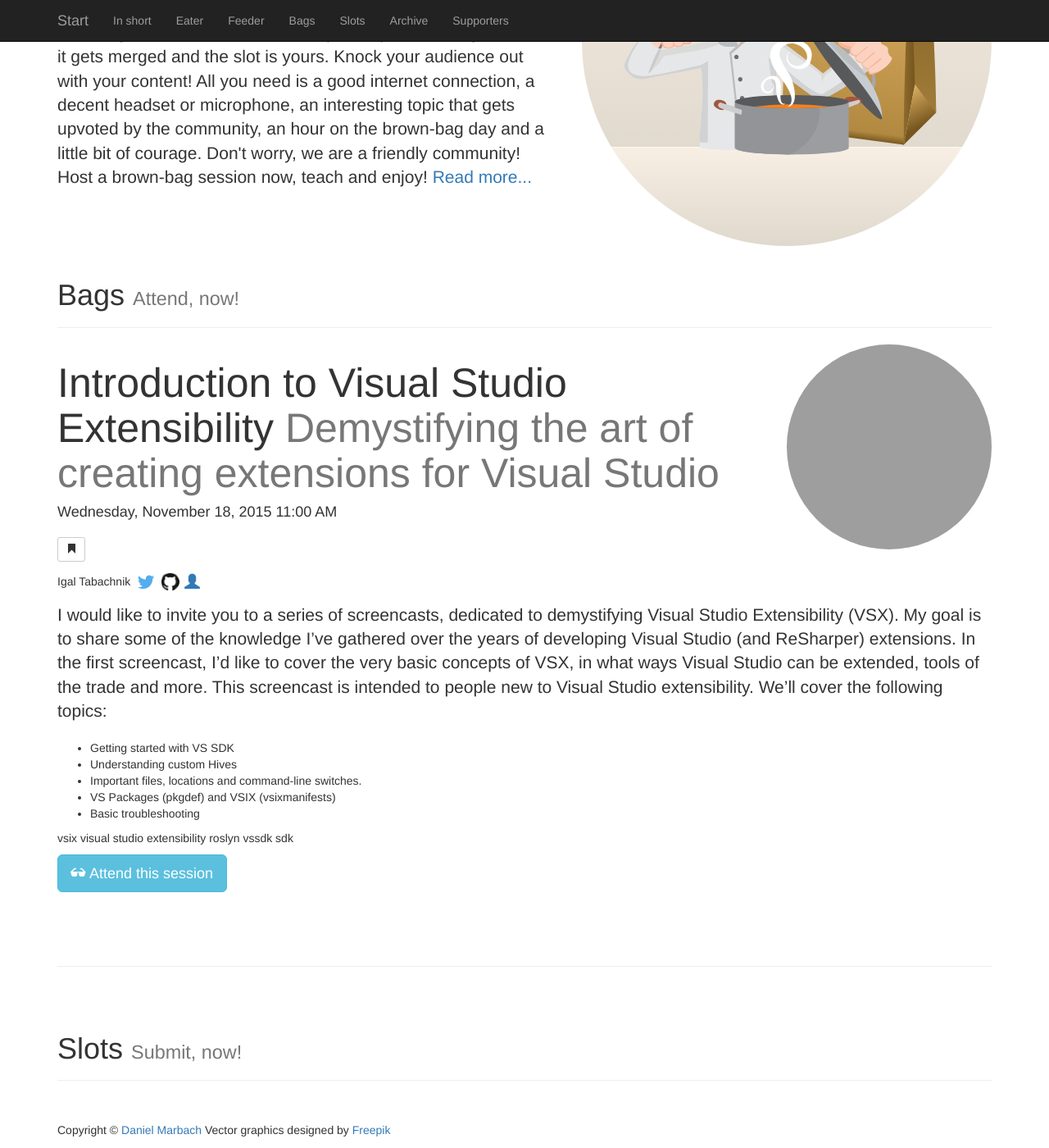
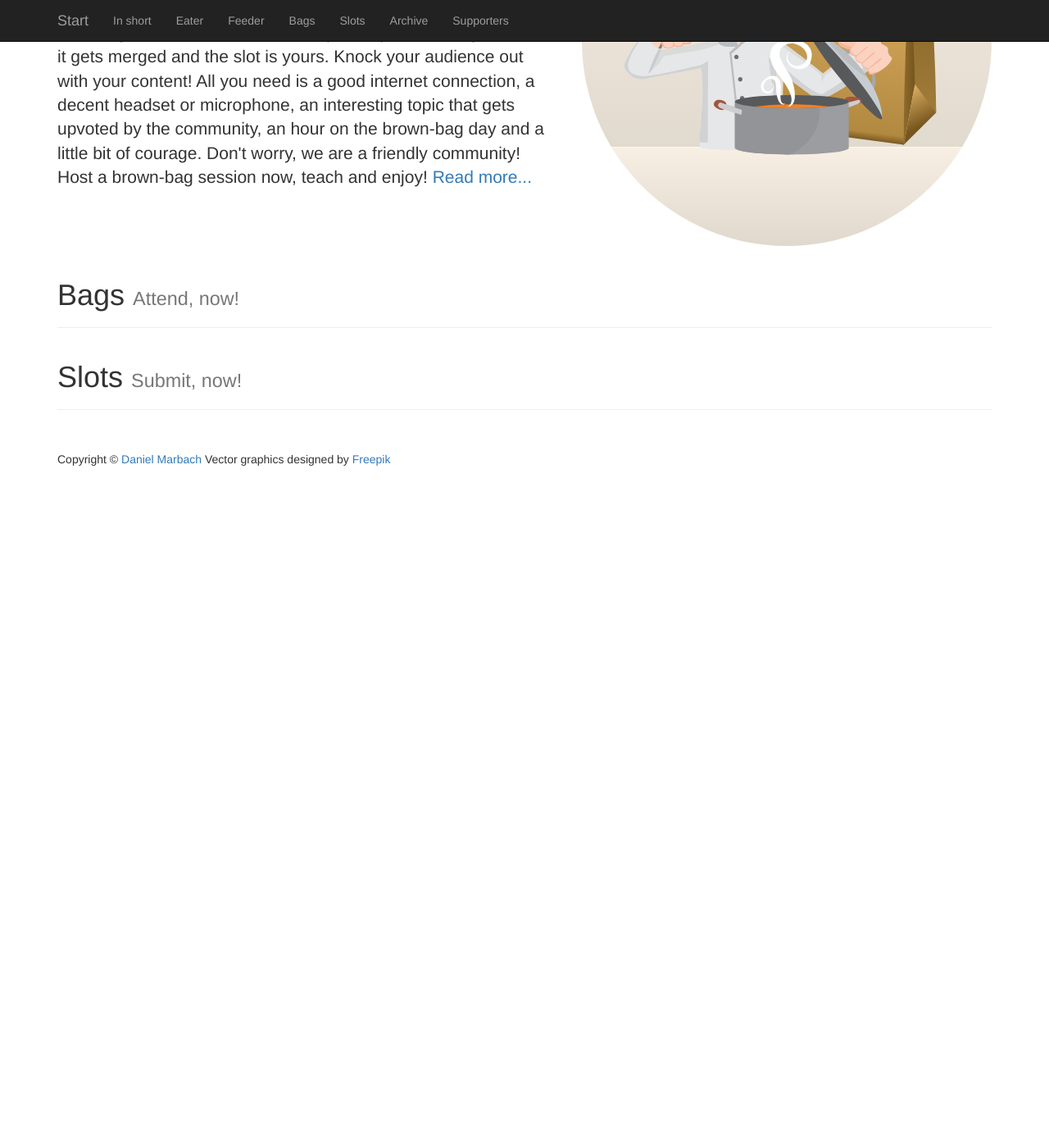
Before and after one commit to brown-bag/brown-bag.github.com, a Jekyll site: the page built from index.html, in a window 1280 px wide and 1400 px high, scrolled down 2408 px. Shown: the whole window at 82% size. Built offline with Jekyll 4.4.1, drawn with Linux system fonts in a browser that asks for light colours; nearby versions of some CDN libraries; after the commit the page ends 3038 px from its top, so only the background shows below that; some of the changed lines change nothing that is shown; grey boxes are pictures that could not be loaded.

Commit message:
Archived Introduction to Visual Studio Extensibility

```diff
--- a/_posts/2015-11-18-Introduction-to-visual-studio-extensibility.md
+++ b/_posts/2015-11-18-Introduction-to-visual-studio-extensibility.md
@@ -4,8 +4,8 @@
 permalink: "/2015/11/18/introduction-to-visual-studio-extensibility"
 start: '2015-11-18 12:00:00 +0100'
 end: '2015-11-18 12:45:00 +0100'
-archive: false
-event: "http://ccst.io/e/introduction-to-visual-studio-extensibility"
+archive: true
+event: "https://youtu.be/-qc5AXNewRw"
 # To be filled out by you
 # Short an descriptive title
 title: "Introduction to Visual Studio Extensibility"
```
